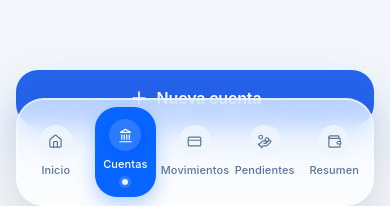
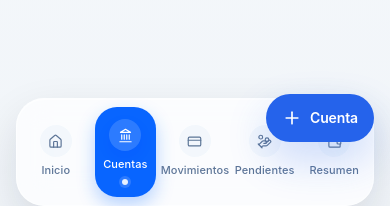
Before and after one commit to contactolookhair-dev/mis-finanzas, a Next.js app: page /cuentas in a window 390 px wide. Shown: the part 622-828 px from the top of the page. Built offline with nearby package versions, Linux system fonts and the light colour scheme; no server answers; the database is empty.

Commit message:
ui(cuentas): FAB nueva cuenta en mobile

```diff
--- a/src/components/cuentas/cuentas-client.tsx
+++ b/src/components/cuentas/cuentas-client.tsx
@@ -19,7 +19,6 @@ import { EmptyStateCard, ErrorStateCard, SkeletonCard } from "@/components/ui/st
 import { SectionHeader } from "@/components/ui/section-header";
 import { StatPill } from "@/components/ui/stat-pill";
 import { SurfaceCard } from "@/components/ui/surface-card";
-import { MobileStickyAction } from "@/components/ui/mobile-sticky-action";
 import { formatCurrency } from "@/lib/formatters/currency";
 
 const fieldLabelClass = "text-[11px] font-semibold uppercase tracking-[0.18em] text-slate-500";
@@ -617,10 +616,21 @@ export function CuentasClient() {
         ) : null}
       </div>
 
-      <MobileStickyAction type="button" onClick={openCreate}>
-        <Plus className="mr-2 h-5 w-5" />
-        Nueva cuenta
-      </MobileStickyAction>
+      <div
+        className="fixed right-4 z-40 sm:hidden"
+        style={{
+          bottom: "calc(80px + env(safe-area-inset-bottom))"
+        }}
+      >
+        <Button
+          type="button"
+          onClick={openCreate}
+          className="h-12 rounded-full px-4 shadow-[0_18px_40px_rgba(37,99,235,0.22)]"
+        >
+          <Plus className="h-5 w-5" />
+          <span className="ml-2 hidden font-semibold min-[380px]:inline">Cuenta</span>
+        </Button>
+      </div>
 
       <AccountUpsertModal
         open={isUpsertOpen}
```
